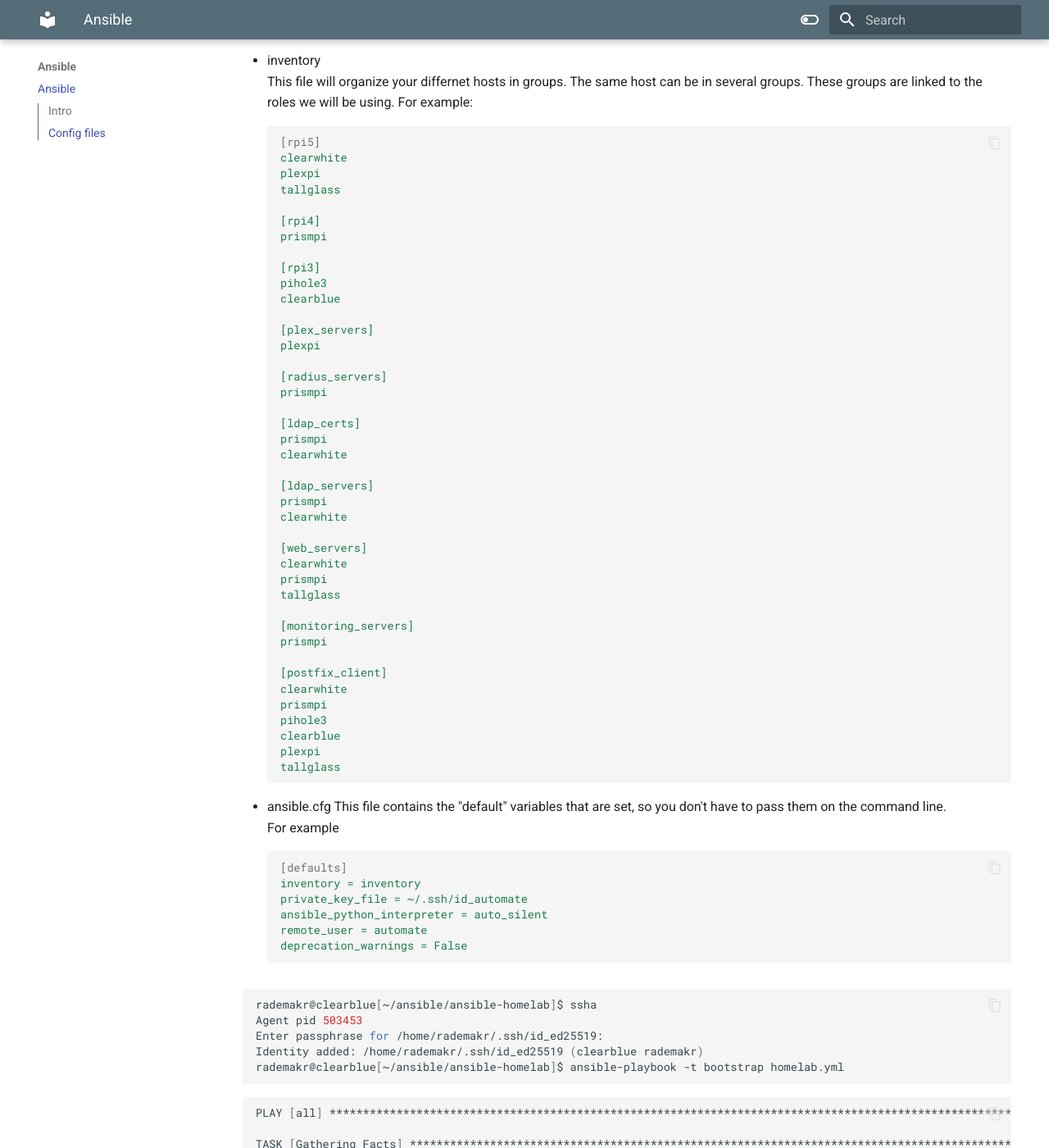
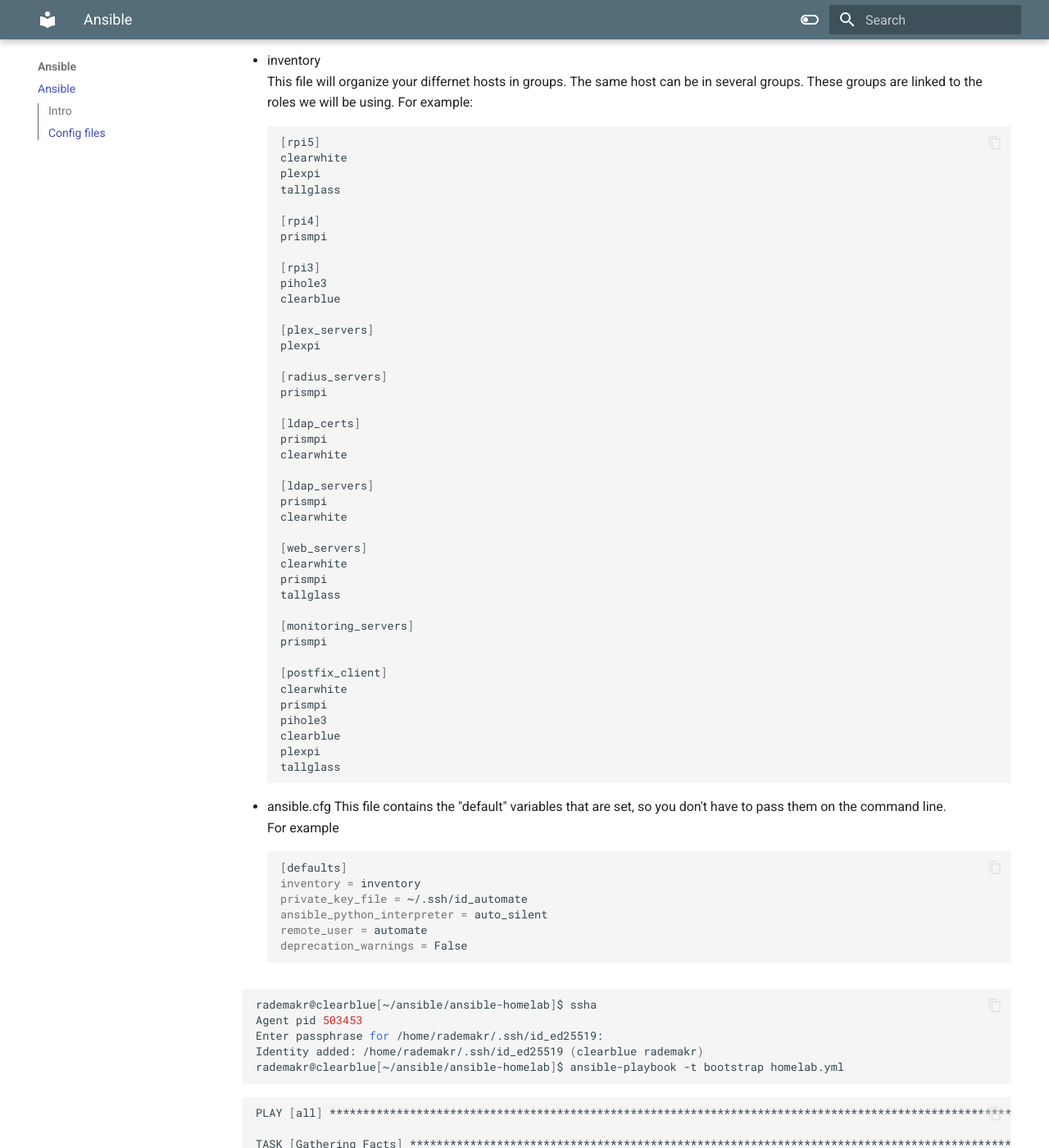
Before and after one commit to rademakr/homelab-docs, an MkDocs documentation site: the page built from docs/Ansible.md, in a window 1280 px wide and 1400 px high, scrolled down 646 px. Shown: the whole window at 82% size. Built offline with MkDocs 1.6.1 and Material for MkDocs 9.7.7, drawn with Linux system fonts in a browser that asks for light colours; some of the changed text lies outside the part shown.

Commit message:
syntax hl

````diff
--- a/docs/Ansible.md
+++ b/docs/Ansible.md
@@ -13,7 +13,7 @@
 * inventory
   This file will organize your differnet hosts in groups. The same host can be in several groups. These groups are linked to the roles we will be using.
   For example:
-  ```yaml
+  ```shell
   [rpi5]
   clearwhite
   plexpi
@@ -60,7 +60,7 @@
 * ansible.cfg
   This file contains the "default" variables that are set, so you don't have to pass them on the command line.
   For example
-  ```yaml
+  ```shell
   [defaults]
   inventory = inventory
   private_key_file = ~/.ssh/id_automate
@@ -68,6 +68,8 @@
   remote_user = automate
   deprecation_warnings = False
   ```
+
+
 
 ```shell
 rademakr@clearblue[~/ansible/ansible-homelab]$ ssha
````
Also changed, not shown: other parts of docs/Ansible.md (+1 -1 lines).
